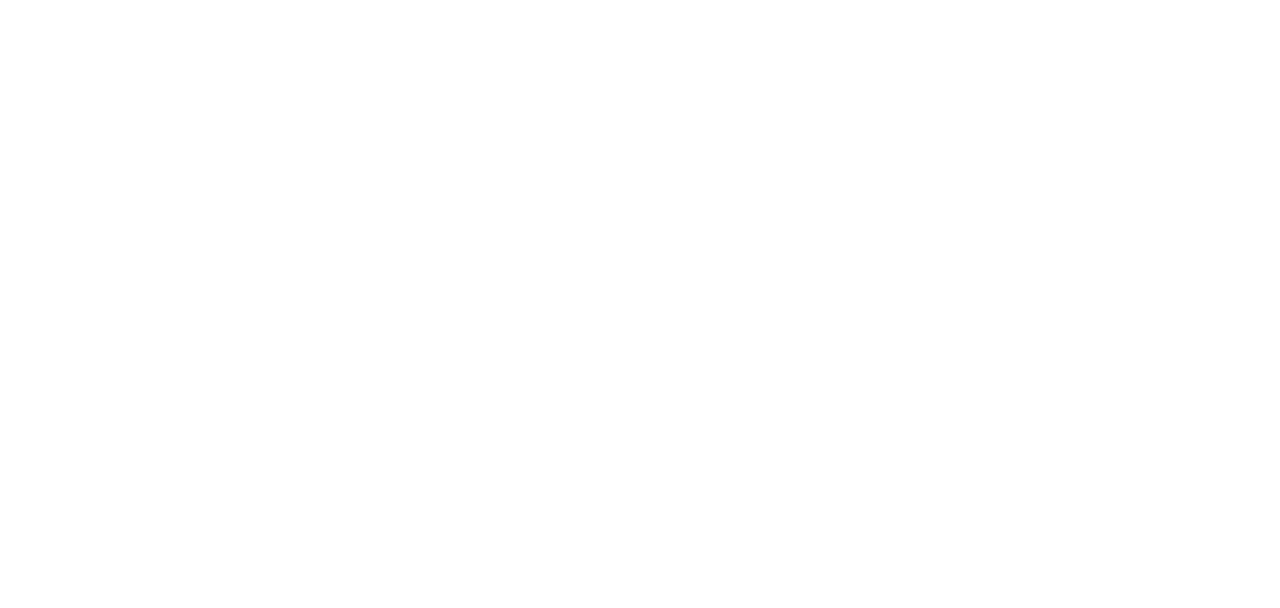
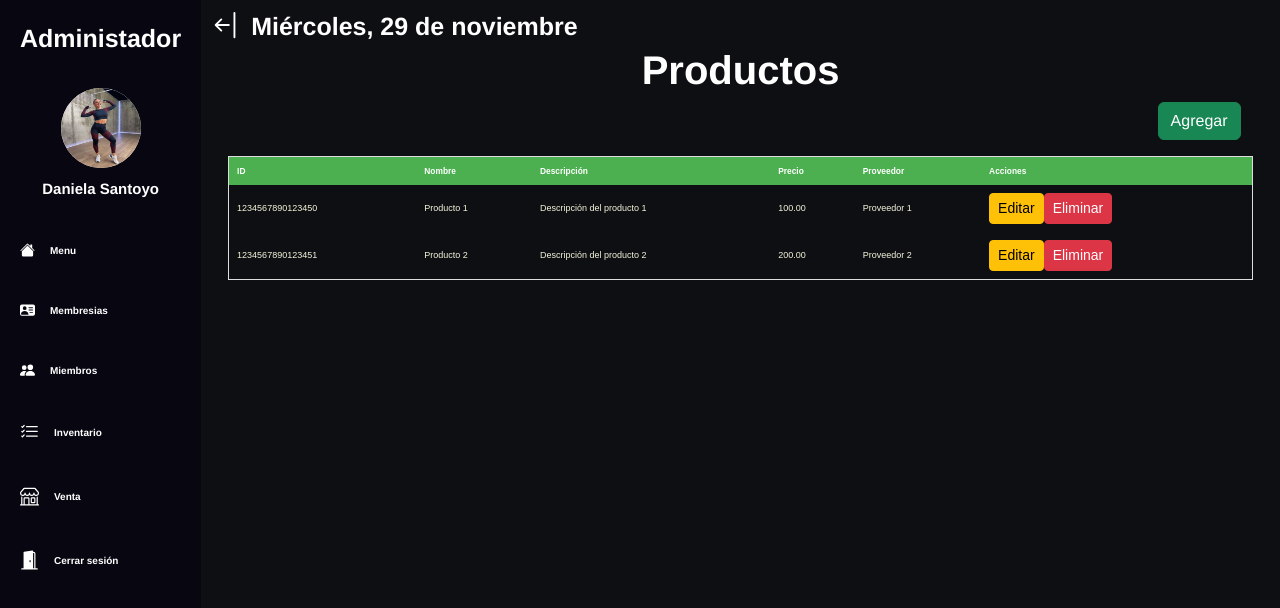
Before and after one commit to CristoferPadilla/flowfitvue, a Vue app: page /inventory in a window 1280 px wide. Before the commit this address had no page. Shown: the top 608 px of the page. Built offline with nearby package versions, Linux system fonts and the light colour scheme.

Commit message:
Inventory screen finish

```diff
--- a/src/components/CustomNav.vue
+++ b/src/components/CustomNav.vue
@@ -25,6 +25,14 @@
       />
       Miembros
     </router-link>
+    <router-link to="/inventory" class="nav-link">
+      <img
+        src="../assets/list-check.svg"
+        alt="inventario icon"
+        class="nav-log-out"
+      />
+      Inventario
+    </router-link>
     <router-link to="/shop" class="nav-link">
       <img
         src="../assets/shop.svg"
@@ -48,6 +56,9 @@
 import "@/css/style.css";
 export default {
   name: "AppNavbar",
+  methods:{
+
+  }
 };
 </script>
 
--- /dev/null
+++ b/src/components/crudInventory.vue
@@ -0,0 +1,114 @@
+<template>
+    <div id="content">
+      <div class="d-flex justify-content-center align-items-center flex-column">
+        <h2 class="title">Productos</h2>
+        <button @click="toggleForm"  id="bton" class="btn btn-success mb-3">
+          <i class="bi bi-plus"></i> Agregar
+        </button>
+        <!-- Tabla de productos -->
+        <table class="table-crud">
+          <thead>
+            <tr>
+              <th style="font-size: 70%">ID</th>
+              <th style="font-size: 70%">Nombre</th>
+              <th style="font-size: 70%">Descripción</th>
+              <th style="font-size: 70%">Precio</th>
+              <th style="font-size: 70%">Proveedor</th>
+              <th style="font-size: 70%">Acciones</th>
+            </tr>
+          </thead>
+          <tbody>
+            <tr v-for="product in products" :key="product.id">
+              <td>{{ product.id }}</td>
+              <td>{{ product.name }}</td>
+              <td>{{ product.description }}</td>
+              <td>{{ product.price }}</td>
+              <td>{{ product.provider }}</td>
+              <td>
+                <button @click="editProduct(product)" class="btn btn-warning btn-sm">Editar</button>
+                <button @click="deleteProduct(product.id)" class="btn btn-danger btn-sm">Eliminar</button>
+              </td>
+            </tr>
+          </tbody>
+        </table>
+        <form v-if="showForm" @submit.prevent="saveProduct" class="mb-3">
+        </form>
+      </div>
+    </div>
+</template>
+
+<script>
+import "@/css/style.css";
+export default {
+  name: "CrudProducts",
+  components: {
+  },
+  data() {
+  return {
+    showForm: false,
+    products: [
+      {
+        id: "1234567890123450",
+        name: "Producto 1",
+        description: "Descripción del producto 1",
+        price: "100.00",
+        provider: "Proveedor 1",
+      },
+      {
+        id: "1234567890123451",
+        name: "Producto 2",
+        description: "Descripción del producto 2",
+        price: "200.00",
+        provider: "Proveedor 2",
+      },
+    ],
+    newProduct: {
+      id: "",
+      name: "",
+      description: "",
+      price: "",
+      provider: "",
+    },
+    selectedProduct: null,
+  };
+},
+
+  methods: {
+    toggleForm() {
+      this.showForm = !this.showForm;
+    },
+
+  },
+};
+</script>
+
+<style>
+#bton{
+  margin-left: 85%;
+}
+.table-crud{
+width: 95%;
+border-collapse: collapse;
+border: 1px solid #ddd;
+font-size: 75%;
+font-family: Arial, Helvetica, sans-serif;
+}
+
+.table-crud th, .table-crud td {
+text-align: left;
+padding: 8px;
+color:beige;
+font-size: 75%;
+font-family: Arial, Helvetica, sans-serif;
+
+}
+
+.table-crud tr:nth-child(even){background-color: transparent !important}
+
+.table-crud th {
+background-color: #4CAF50;
+color: white;
+
+}
+
+</style>
--- a/src/css/style.css
+++ b/src/css/style.css
@@ -134,7 +134,7 @@
     display: flex;
     align-items: center;
     font-weight: bold;
-    font-size: 15px; /* Ajusta el tamaño de la letra según tus necesidades */
+    font-size: 10px; /* Ajusta el tamaño de la letra según tus necesidades */
     cursor: pointer;
   }
 
@@ -144,14 +144,16 @@
     color: #ffffff;
     border-top-right-radius: 50px;
     border-bottom-right-radius: 50px;
-    font-size: 15px;
+    font-size: 10px;
     font-weight: bold;
-    padding: 10px
+    padding: 5px;
+    text-decoration: none;
+
   }
 
   .nav-icon {
-    width: 24px; /* Ajusta el tamaño del icono según tus necesidades */
-    height: 24px;
+    width: 20px; /* Ajusta el tamaño del icono según tus necesidades */
+    height: 20px;
     padding-right: 5px;
     margin-right: 10px; /* Ajusta el espacio entre el icono y el texto según tus necesidades */
     filter: brightness(0) invert(1); /* Cambia el color a blanco */
--- a/src/router.js
+++ b/src/router.js
@@ -28,6 +28,12 @@
     name: 'shopView',
     component: ()=> import(/* webpackChunk*/ './view/shop.vue'),
 
+  },
+  {
+    path: '/inventory',
+    name: 'inventoryView',
+    component: ()=> import(/* webpackChunk*/ './view/inventory.vue'),
+
   }
 ];
 
--- /dev/null
+++ b/src/view/inventory.vue
@@ -0,0 +1,32 @@
+
+<template>
+    <div id="app">
+      <div class="app">
+        <Navbar />
+      </div>
+      <div id="content">
+        <Header/>
+        <div>
+<CrudInventory></CrudInventory>
+        </div>
+      </div>
+      </div>
+  </template>
+
+  <script>
+
+  import Navbar from '@/components/CustomNav.vue'
+    import Header from '@/components/header.vue'
+    import CrudInventory from '@/components/crudInventory.vue'
+    import '@/css/style.css'
+
+
+    export default {
+    name: 'membersView',
+    components: {
+      Navbar,
+      Header,
+      CrudInventory
+    }
+    }
+  </script>
```
Also changed, not shown: src/assets/list-check.svg (added).
